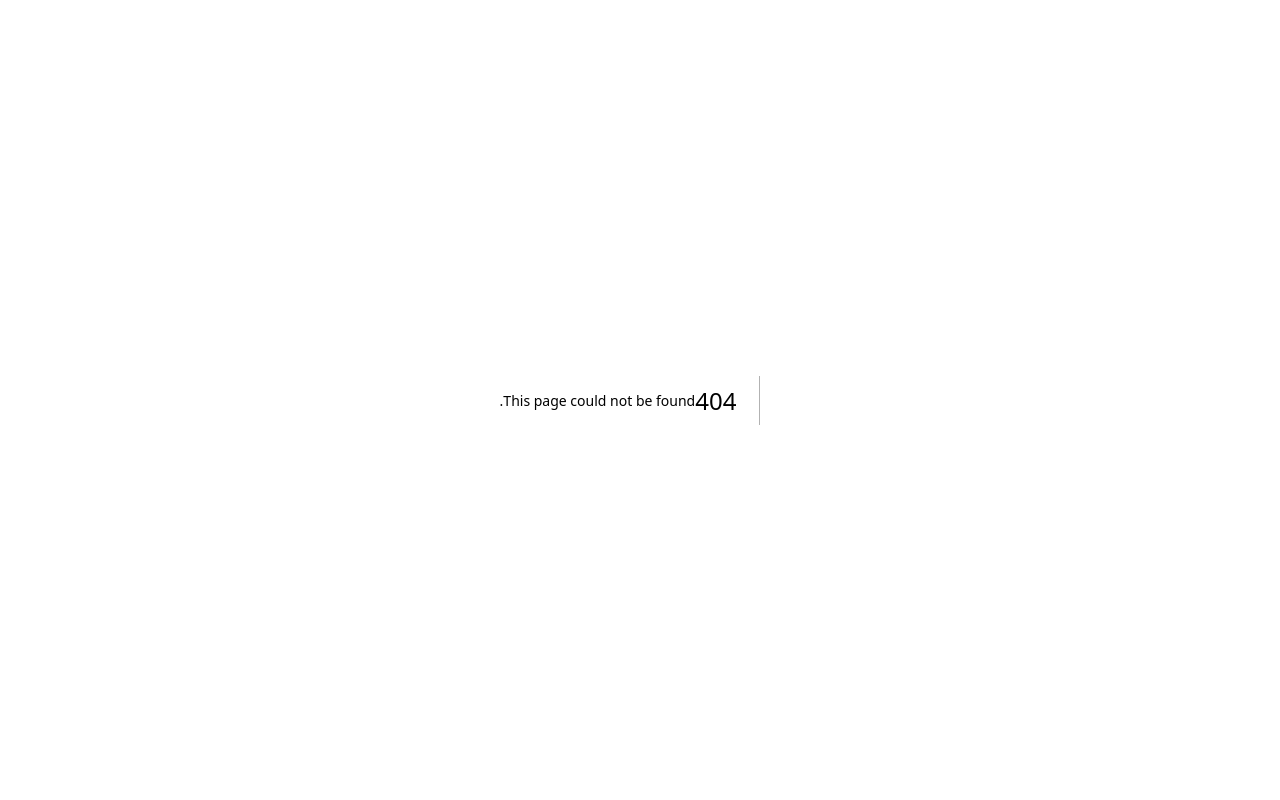
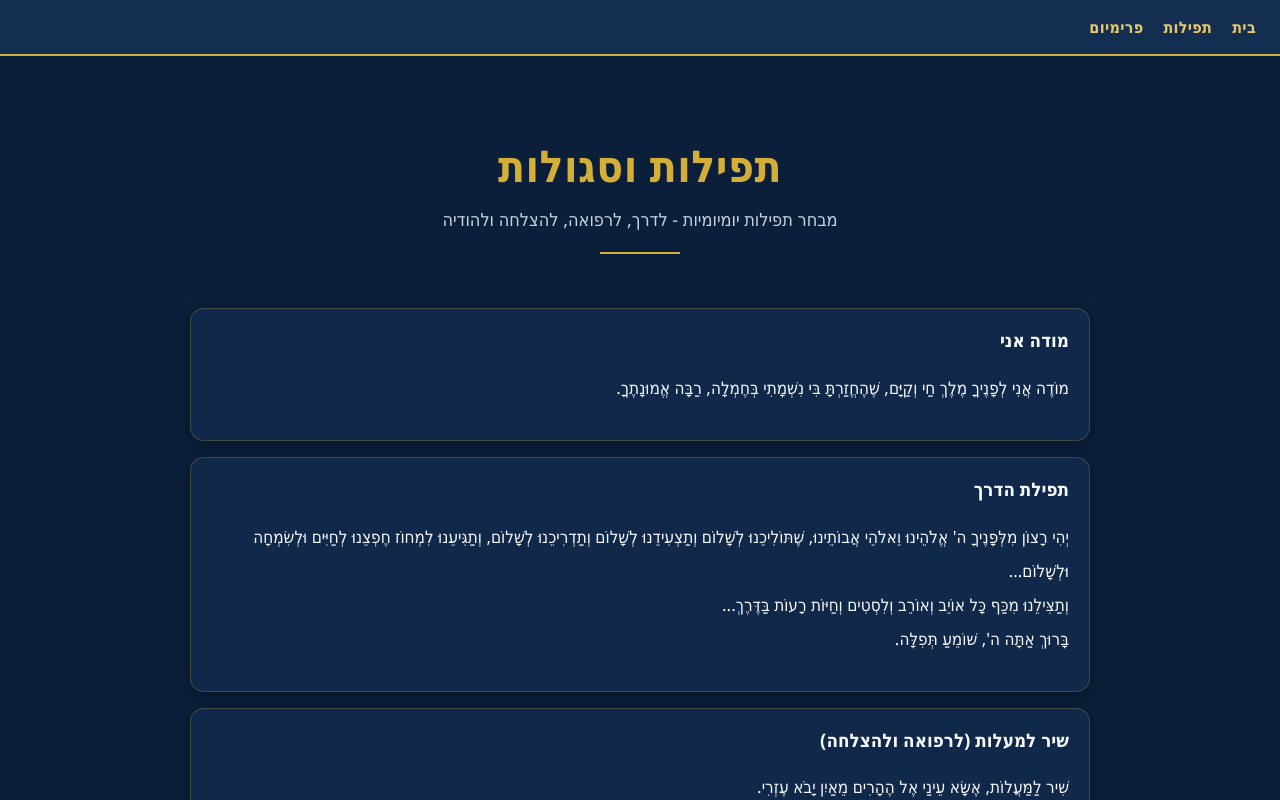
Before and after one commit to torahaiai/torahai, a Next.js app: page /prayers in a window 1280 px wide. Before the commit this address had no page. Shown: the top 800 px of the page. Built offline with nearby package versions, Linux system fonts and the light colour scheme.

Commit message:
Create prayers.js

```diff
--- /dev/null
+++ b/pages/prayers.js
@@ -0,0 +1,54 @@
+import Link from 'next/link';
+
+const prayers = [
+  {
+    title: 'מודה אני',
+    text: `מוֹדֶה אֲנִי לְפָנֶיךָ מֶלֶךְ חַי וְקַיָּם, שֶׁהֶחֱזַרְתָּ בִּי נִשְׁמָתִי בְּחֶמְלָה, רַבָּה אֱמוּנָתֶךָ.`,
+  },
+  {
+    title: 'תפילת הדרך',
+    text: `יְהִי רָצוֹן מִלְּפָנֶיךָ ה' אֱלֹהֵינוּ וֵאלֹהֵי אֲבוֹתֵינוּ, שֶׁתּוֹלִיכֵנוּ לְשָׁלוֹם וְתַצְעִידֵנוּ לְשָׁלוֹם וְתַדְרִיכֵנוּ לְשָׁלוֹם, וְתַגִּיעֵנוּ לִמְחוֹז חֶפְצֵנוּ לְחַיִּים וּלְשִׂמְחָה וּלְשָׁלוֹם...
+וְתַצִּילֵנוּ מִכַּף כָּל אוֹיֵב וְאוֹרֵב וְלִסְטִים וְחַיּוֹת רָעוֹת בַּדֶּרֶךְ...
+בָּרוּךְ אַתָּה ה', שׁוֹמֵעַ תְּפִלָּה.`,
+  },
+  {
+    title: 'שיר למעלות (לרפואה ולהצלחה)',
+    text: `שִׁיר לַמַּעֲלוֹת, אֶשָּׂא עֵינַי אֶל הֶהָרִים מֵאַיִן יָבֹא עֶזְרִי.
+עֶזְרִי מֵעִם ה' עֹשֵׂה שָׁמַיִם וָאָרֶץ.
+אַל יִתֵּן לַמּוֹט רַגְלֶךָ אַל יָנוּם שֹׁמְרֶךָ.
+הִנֵּה לֹא יָנוּם וְלֹא יִישָׁן שׁוֹמֵר יִשְׂרָאֵל.`,
+  },
+];
+
+export default function Prayers() {
+  return (
+    <div>
+      <nav className="navbar">
+        <div>
+          <Link href="/">בית</Link>
+          <Link href="/prayers">תפילות</Link>
+          <Link href="/premium">פרימיום</Link>
+        </div>
+      </nav>
+
+      <div className="hero">
+        <h1>תפילות וסגולות</h1>
+        <p>מבחר תפילות יומיומיות - לדרך, לרפואה, להצלחה ולהודיה</p>
+        <div className="gold-line" />
+      </div>
+
+      <div className="container">
+        {prayers.map((p) => (
+          <div className="card" key={p.title}>
+            <h3>{p.title}</h3>
+            <p className="prayer-text">{p.text}</p>
+          </div>
+        ))}
+
+        <div className="card" style={{ textAlign: 'center' }}>
+          <p>מאגר התפילות הולך ומתרחב - בקרוב יתווספו כאן עוד תפילות וסגולות מיוחדות מהרבנים.</p>
+        </div>
+      </div>
+    </div>
+  );
+}
```
